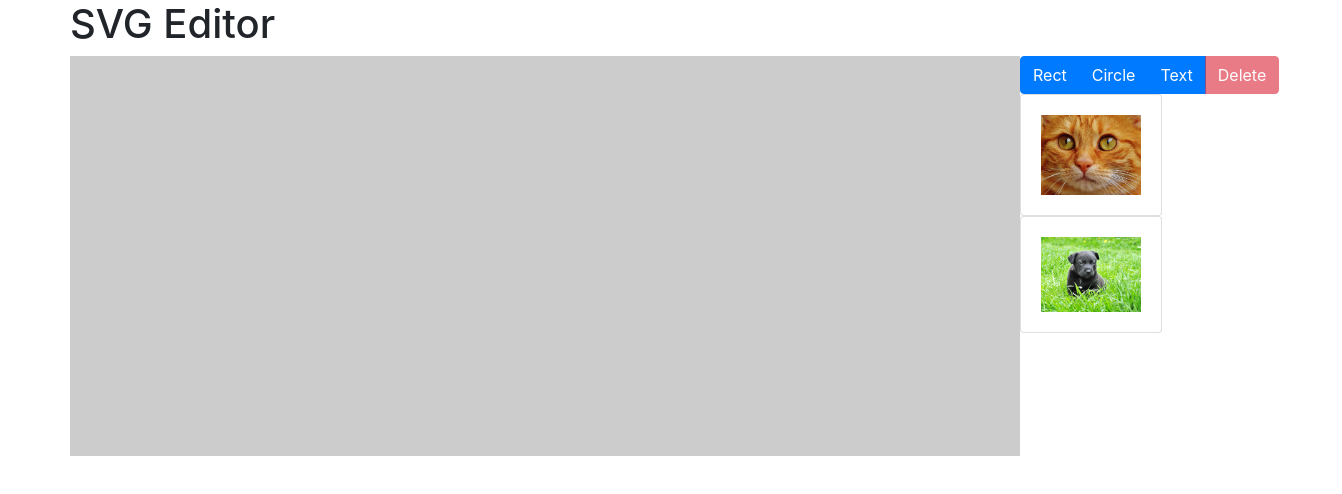
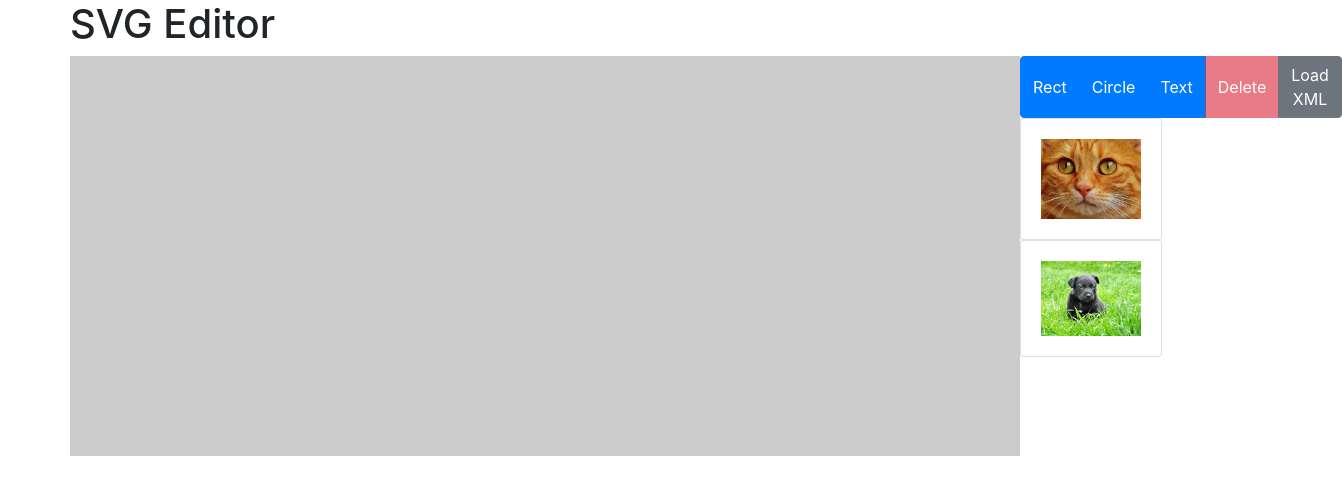
Before and after one commit to myomi/vue-sample, a Vue app: page /#/ in a window 1280 px wide. Shown: the top 494 px of the page, 1342 px wide, since content can reach past the window. Built offline with nearby package versions, Linux system fonts and the light colour scheme.

Commit message:
Added load xml

```diff
--- a/package.json
+++ b/package.json
@@ -22,7 +22,8 @@
     "svg.resize.js": "^1.4.1",
     "svg.select.js": "^2.1.2",
     "vue": "^2.4.2",
-    "vue-router": "^2.7.0"
+    "vue-router": "^2.7.0",
+    "x2js": "^3.1.1"
   },
   "devDependencies": {
     "autoprefixer": "^7.1.2",
--- a/src/components/SVGEditor.vue
+++ b/src/components/SVGEditor.vue
@@ -19,6 +19,7 @@
             <button class="btn btn-primary" @click="addCircle">Circle</button>
             <button class="btn btn-primary" @click="addText">Text</button>
             <button class="btn btn-danger" @click="deleteShape" :disabled="!this.shapes.some(e => e.selected)">Delete</button>
+            <button class="btn btn-secondary" @click="loadXml">Load XML</button>
           </div>
         </div>
         <div class="row">
@@ -33,6 +34,7 @@
 </template>
 
 <script>
+import X2JS from 'x2js'
 import SVGCanvas from './SVGCanvas'
 import ModalAddText from './ModalAddText'
 import ImageCabinet from './ImageCabinet'
@@ -98,6 +100,21 @@ export default {
         if (e.selected) this.shapes.splice(i, 1)
       })
     },
+    loadXml: function () {
+      let x2js = new X2JS()
+      let xmlText =
+      `<info>
+        <type>rect</type>
+        <x>200</x>
+        <y>150</y>
+        <width>15</width>
+        <height>30</height>
+      </info>`
+      let json = x2js.xml2js(xmlText).info
+      json.id = `shape${this.shapes.length}`
+      json.selected = false
+      this.shapes.push(json)
+    },
     unselected: function () {
       this.shapes.forEach(e => {
         e.selected = false
```
Also changed, not shown: 1 other file (tests, documents, lock files or other folders).
